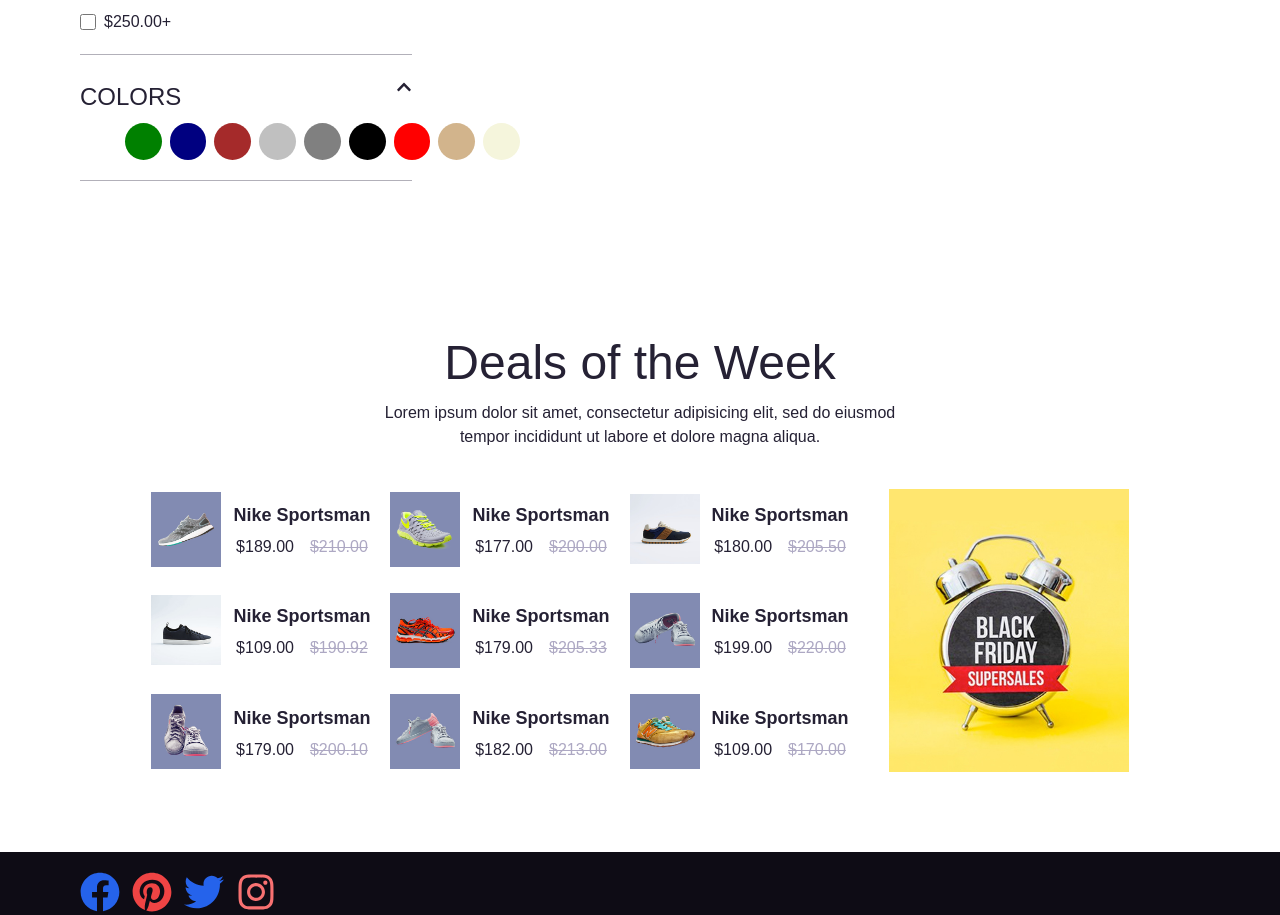
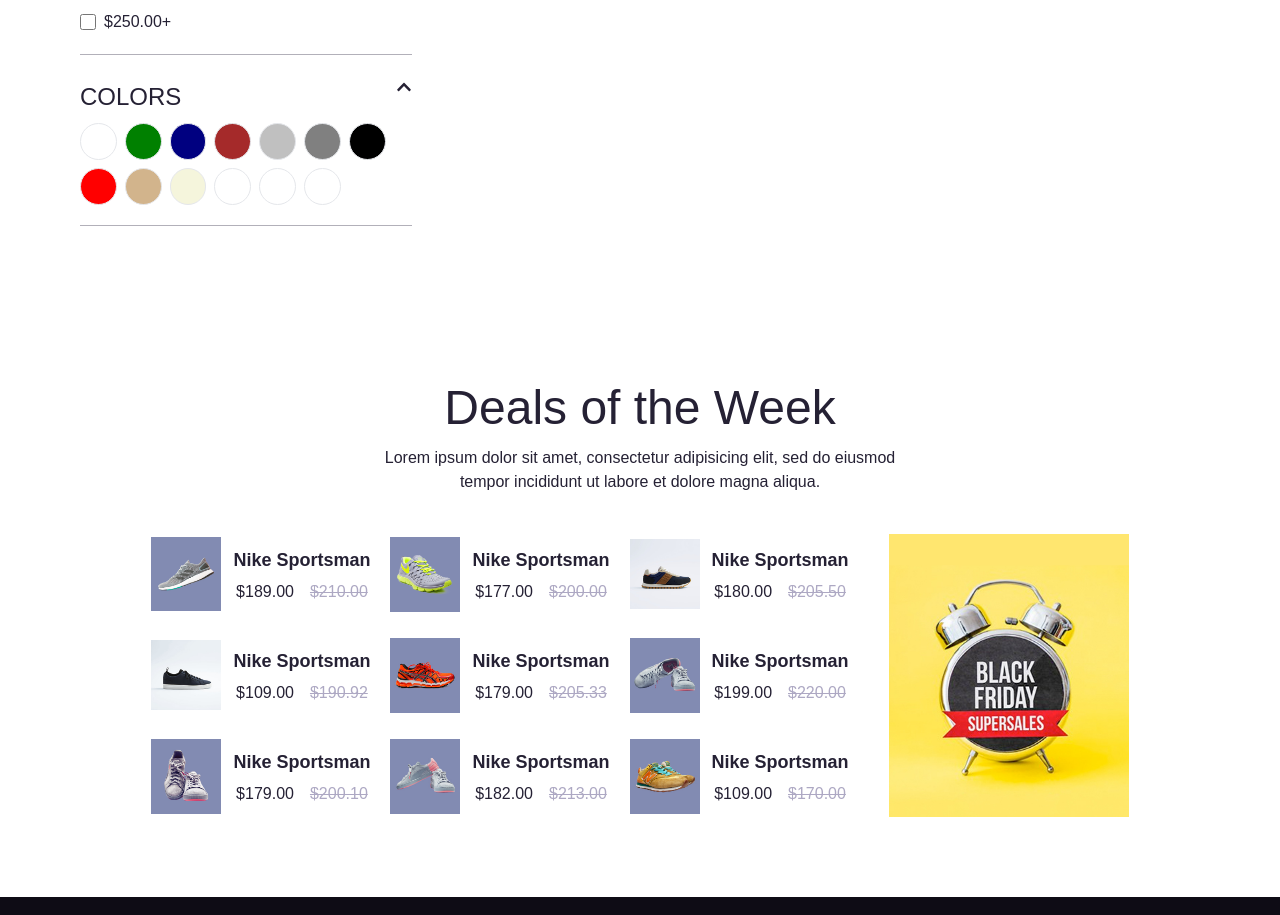
Before and after one commit to ElijahHub/Treadly, a React (Vite) app: page /shop in a window 1280 px wide. Shown: the part 1181-2096 px from the top of the page. Built offline with nearby package versions, Linux system fonts and the light colour scheme; no server answers.

Commit message:
Fix some little issues

```diff
--- a/src/components/Accordion.jsx
+++ b/src/components/Accordion.jsx
@@ -2,7 +2,7 @@
 import { catalog } from "../constant";
 import { FaChevronDown, FaChevronUp } from "react-icons/fa";
 
-const Accordion = ({ className, handleChecked }) => {
+const Accordion = ({ className, handleChecked, handleColorSelection }) => {
   const obj = {
     branding: true,
     "filter price": true,
@@ -38,7 +38,7 @@
             className={` w-full flex gap-2 mb-6 border-b border-n-5/40 pb-5 transition-all ${
               item.title.toLowerCase() === "gender" ||
               item.title.toLowerCase() === "colors"
-                ? "flex-row"
+                ? "flex-row flex-wrap"
                 : "flex-col"
             } ${active[item.title.toLowerCase()] ? "block" : "hidden"} `}
           >
@@ -46,7 +46,8 @@
               <div key={j}>
                 {item.title.toLowerCase() === "colors" ? (
                   <div
-                    className={`w-[2.3rem] h-[2.3rem] rounded-full cursor-pointer  ${el.choiceTitle} `}
+                    className={`w-[2.3rem] h-[2.3rem] rounded-full cursor-pointer  ${el.choiceTitle} border `}
+                    onClick={() => handleColorSelection(el.value)}
                   ></div>
                 ) : (
                   <div className='flex gap-2'>
--- a/src/components/ProductCat.jsx
+++ b/src/components/ProductCat.jsx
@@ -21,6 +21,7 @@
     selectedPrice: [],
     sortColumn: "desc",
     searchState: "",
+    selectedColor: null,
   };
 
   const [state, setState] = useState(stateObj);
@@ -87,6 +88,10 @@
       : setState({ ...state, selectedPrice: brandChecked });
   };
 
+  const handleColorSelection = (color) => {
+    setState({ ...state, selectedColor: color });
+  };
+
   const getPageData = () => {
     const searchValue = searchState.toLowerCase();
 
@@ -148,7 +153,11 @@
             <BiSearch className='absolute text-xl right-3 top-3.5 text-n-4' />
           </div>
 
-          <Accordion className='w-full' handleChecked={handleChecked} />
+          <Accordion
+            className='w-full'
+            handleChecked={handleChecked}
+            handleColorSelection={handleColorSelection}
+          />
         </div>
         {/* Main shop */}
         <div id='start'>
--- a/src/context/StateContext.jsx
+++ b/src/context/StateContext.jsx
@@ -102,8 +102,6 @@
 export const StateProvider = ({ children }) => {
   const [state, dispatch] = useReducer(stateReducer, initialState);
 
-  console.log(state);
-
   useEffect(() => {
     updateStoredData(state);
   }, [state]);
```
